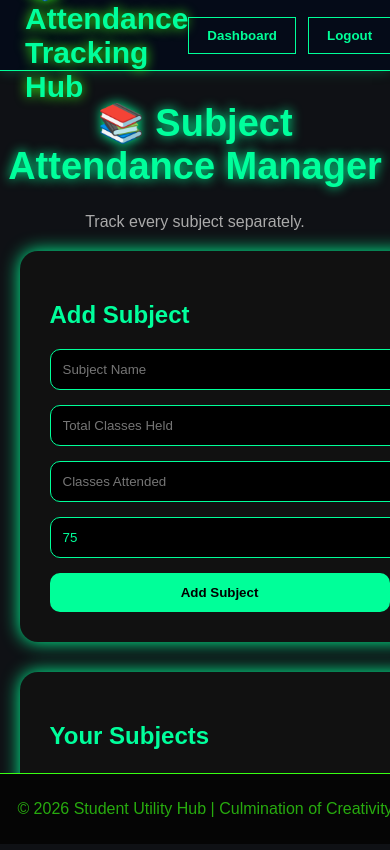
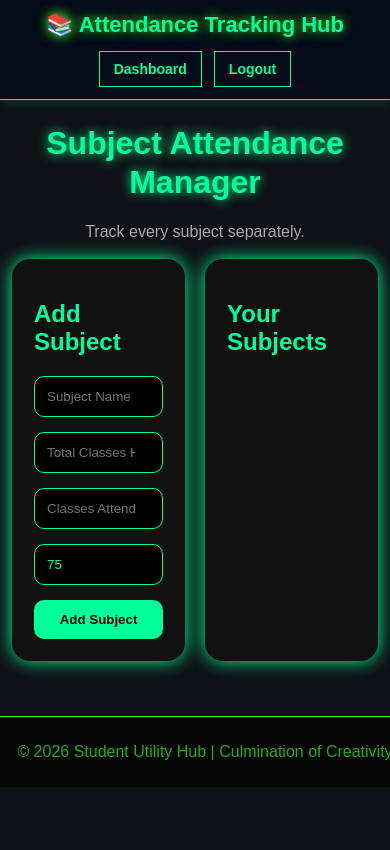
Before and after one commit to aeteryas/student-utility-hub, a plain HTML site: page attendance.html in a window 390 px wide. Shown: the top 850 px of the page. Drawn offline with Linux system fonts and the light colour scheme.

Commit message:
Responsiveness

```diff
--- a/CSS/attendance.css
+++ b/CSS/attendance.css
@@ -154,3 +154,82 @@
     color:#fff;
     box-shadow:0 0 10px red;
 }
+
+/* 📱 Mobile Responsive Fix */
+@media (max-width: 768px) {
+
+    .navbar{
+        height:auto;
+        padding:12px 14px;
+        display:flex;
+        flex-direction:column;
+        align-items:center;
+        justify-content:center;
+        gap:14px;
+    }
+
+    .logo{
+        font-size:22px;
+        line-height:1.15;
+        text-align:center;
+    }
+
+    .nav-links{
+        margin:0;
+        width:100%;
+        display:flex;
+        justify-content:center;
+        gap:12px;
+        flex-wrap:wrap;
+    }
+
+    .nav-links button{
+        padding:9px 14px;
+        font-size:14px;
+    }
+
+    .page-title{
+        margin:24px 12px 18px;
+        padding:0 10px;
+    }
+
+    .page-title h1{
+        font-size:32px;
+        line-height:1.2;
+    }
+
+    .page-title p{
+        font-size:16px;
+    }
+
+    .attendance-container{
+        width:100%;
+        margin:0;
+        padding:0 12px 30px;
+        gap:20px;
+        box-sizing:border-box;
+    }
+
+    .attendance-box,
+    .result-box{
+        min-width:0;
+        width:100%;
+        padding:22px;
+        box-sizing:border-box;
+    }
+
+    .attendance-box input,
+    .attendance-box button{
+        width:100%;
+        box-sizing:border-box;
+    }
+
+    .action-row{
+        flex-direction:column;
+    }
+
+    footer{
+        position:static;
+        margin-top:25px;
+    }
+}
--- a/CSS/calculator.css
+++ b/CSS/calculator.css
@@ -209,3 +209,81 @@ box-shadow:0 0 10px yellow;
 .green{
 color:#00ff99;
 }
+
+/* 📱 Mobile Overflow Fix Only */
+@media (max-width: 768px) {
+
+    .navbar{
+        padding:12px 14px;
+        height:auto;
+        display:flex;
+        flex-direction:column;
+        align-items:center;
+        justify-content:center;
+        gap:14px;
+    }
+
+    .logo{
+        font-size:22px;
+        text-align:center;
+        max-width:100%;
+        line-height:1.15;
+    }
+
+    .nav-links{
+        margin:0;
+        display:flex;
+        justify-content:center;
+        gap:12px;
+        width:100%;
+    }
+    .nav-links button{
+        padding:9px 14px;
+        font-size:14px;
+    }
+
+    .page-title{
+        margin:24px 15px 18px;
+        padding:0 10px;
+    }
+
+    .page-title h1{
+        font-size:32px;
+        line-height:1.15;
+    }
+
+    .page-title p{
+        font-size:16px;
+    }
+
+    .expense-container{
+        width:100%;
+        padding:0 14px 30px;
+        margin:0;
+        gap:20px;
+        box-sizing:border-box;
+    }
+
+    .expense-box,
+    .status-box{
+        min-width:0;
+        width:100%;
+        padding:22px;
+        box-sizing:border-box;
+    }
+
+    .top-actions{
+        flex-direction:column;
+    }
+
+    .expense-box input,
+    .expense-box button{
+        width:100%;
+        box-sizing:border-box;
+    }
+
+    .expense-item{
+        flex-wrap:wrap;
+        gap:10px;
+    }
+}
--- a/CSS/dashboard.css
+++ b/CSS/dashboard.css
@@ -162,3 +162,75 @@ a.card {
     text-shadow:0 0 12px #39ff14;
     letter-spacing:2px;
 }
+
+/* 📱 Mobile Responsive Fix */
+@media (max-width: 768px) {
+
+    .topbar {
+        padding: 15px 18px;
+        flex-wrap: wrap;
+        gap: 12px;
+    }
+
+    .logo-title {
+        font-size: 20px;
+        letter-spacing: 1px;
+    }
+
+    #welcome {
+        font-size: 14px;
+    }
+
+    #time {
+        margin: 15px 18px;
+        font-size: 14px;
+    }
+
+    .title {
+        font-size: 2.2rem;
+        margin: 10px 0 20px;
+    }
+
+    .dashboard-layout {
+        flex-direction: column;
+        padding: 10px 15px 90px;
+        gap: 25px;
+    }
+
+    .grid {
+        width: 100%;
+        display: grid;
+        grid-template-columns: repeat(2, 1fr);
+        gap: 14px;
+        padding: 0;
+    }
+
+    .card {
+        height: 120px;
+        font-size: 0.95rem;
+        text-align: center;
+        padding: 10px;
+    }
+
+    .calendar-box {
+        width: 100%;
+        max-width: 100%;
+        position: static;
+        margin: 0;
+        box-sizing: border-box;
+    }
+
+    #calendar {
+        gap: 6px;
+    }
+
+    .date {
+        padding: 6px;
+        font-size: 14px;
+    }
+
+    footer {
+        position: static;
+        margin-top: 30px;
+    }
+}
--- a/CSS/login.css
+++ b/CSS/login.css
@@ -3,6 +3,8 @@
     display: flex;
     justify-content: center;
     align-items: center;
+    padding: 20px;
+    box-sizing: border-box;
 }
 
 .container {
@@ -11,6 +13,7 @@
     box-shadow: none;
 }
 
+/* Keep original PC input */
 input {
     padding: 10px;
     width: 200px;
@@ -18,4 +21,30 @@ input {
     background: #111;
     border: 1px solid #333;
     color: var(--primary);
+    box-sizing: border-box;
 }
+
+/* Only Mobile Changes */
+@media (max-width: 600px) {
+    .centered {
+        align-items: flex-start;
+        padding-top: 70px;
+    }
+
+    .container {
+        width: 100%;
+    }
+
+    .container h1 {
+        font-size: 3rem;
+        line-height: 1.1;
+        margin-bottom: 20px;
+    }
+
+    input,
+    button {
+        width: 100%;
+        max-width: 100%;
+        margin: 8px 0;
+    }
+}
--- a/attendance.html
+++ b/attendance.html
@@ -22,7 +22,7 @@
 </nav>
 
 <div class="page-title">
-<h1>📚 Subject Attendance Manager</h1>
+<h1>Subject Attendance Manager</h1>
 <p>Track every subject separately.</p>
 </div>
 
```
